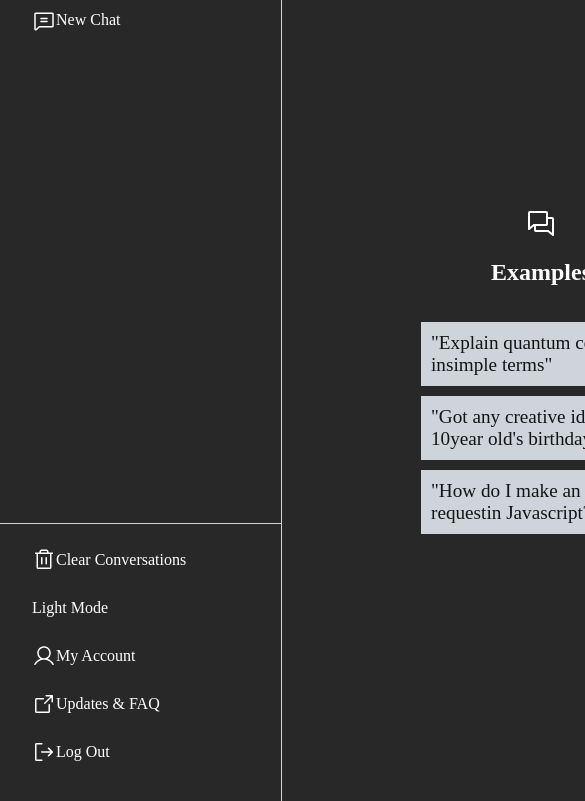
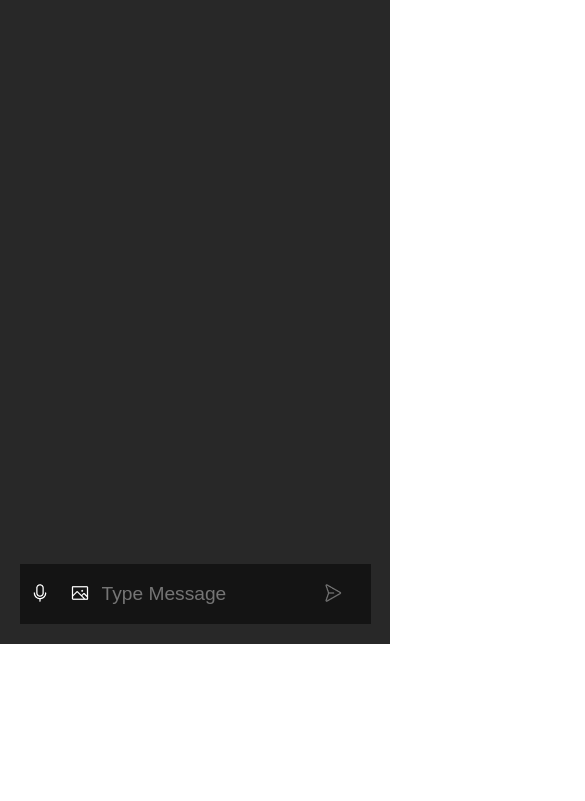
Before and after one commit to lucho20091/chatgpt-vite-clonev2, a website built with Vite: page index.html in a window 390 px wide. Shown: the part 160-961 px from the top of the page, 585 px wide, since content can reach past the window. After the commit the page ends 844 px from the top, so only its background shows below. Built offline with nearby package versions, Linux system fonts and the light colour scheme; files whose address does not match are found by name.

Commit message:
responsive

```diff
--- a/main.js
+++ b/main.js
@@ -17,7 +17,7 @@ formEl.addEventListener('submit', (e) => {
         styleMessageEl();
         mainEl.removeChild(logoEl);
         mainEl.removeChild(cardsEl);
-        inputBox.style.margin = "0"
+        inputBox.style.marginTop = "0"
     }
     firstMessage = false;
     const userMessage = inputEl.value;
--- a/style.css
+++ b/style.css
@@ -9,23 +9,21 @@
 *, *::before, *::after{
   box-sizing: border-box;
 }
-html{
-  display: grid;
-  place-items: center;
-  height: 100%;
-}
+
 body{
   display: flex;
   color: var(--white-color);
   margin: 0 auto;
   padding: 0;
-  width: 1440px;
-  height: 1024px;
+  height: 100vh;
+  justify-content: center;
+  align-items: center;
 }
 header{
   background-color: var(--main-bg-color);
   width: 282px;
-  height: 1024px;
+  min-height: 764px;
+  max-height: 800px;
   padding: 20px;
   border-right: 1px solid var(--gray-color);
   position: relative;
@@ -70,8 +68,7 @@ nav > ul > li > a:hover{
 nav > .previous-chats{
   display: flex;
   flex-grow: 1;
-  height: 492px;
-
+  height: 300px;
 }
 header::before{
   content: '';
@@ -84,11 +81,12 @@ header::before{
 }
 /* Main */
 main{
+  flex: 0 1 1118px;
+  max-height: 800px;
+  min-height: 764px;
   display: flex;
   flex-direction: column;
   background-color: var(--main-bg-color);
-  flex: 1;
-  width: 1158px;
   align-items: center;
   justify-content: flex-end;
 }
@@ -96,18 +94,21 @@ main{
   margin-top: 80px;
   display: flex;
   align-items: flex-start;
+  gap: 20px;
 }
 .card{
   display: flex;
   flex-direction: column;
   align-items: center;
   justify-content: center;
+
 }
 .card-ul {
   list-style: none;
   display: flex;
   flex-direction:column;
   gap: 10px;
+  padding: 0;
 }
 .card-ul > li{
   background-color: var(--gray-color);
@@ -138,16 +139,9 @@ main{
   justify-content: flex-end;
   align-items: flex-end;
 }
-
-
-
-
-
-
-
-
 .input-box{
-  margin-top: 232px;
+  margin-top: 80px;
+  margin-bottom: 20px;
   background-color: var(--black-color);
   width: 760px;
   height: 60px;
@@ -162,7 +156,7 @@ main{
   height: 100%;
 }
 .input-box > form > input {
-  flex: 1;
+  flex: 1 1;
   height: 60px;
   background: transparent;
   color: var(--gray-color);
@@ -179,3 +173,45 @@ main{
 .input-box > form > button:hover {
   background-color: var(--purple-black-color)
 }
+@media (max-width: 1158px){
+  header{
+    display: none;
+  }
+}
+@media (max-width: 884px){
+  .cards{
+    display: none;
+  }
+  main{
+    justify-content: space-between;
+  }
+  .logo-div{
+    margin-top: 40px;
+  }
+  .input-box{
+    width: 80%;
+  }
+}
+@media (max-width: 500px){
+  body{
+    width: 100%;
+  }
+  main{
+    width: 100%;
+  }
+  .input-box{
+    width: 90%;
+    border-radius: 0;
+  }
+  .input-box > form {
+    padding: 0;
+    width: 100%;
+  }
+  .input-box > form > input {
+    width: 100%;
+    flex: 3;
+  }
+  .input-box > form > #submit-btn {
+    flex: 1;
+  }
+}
```
